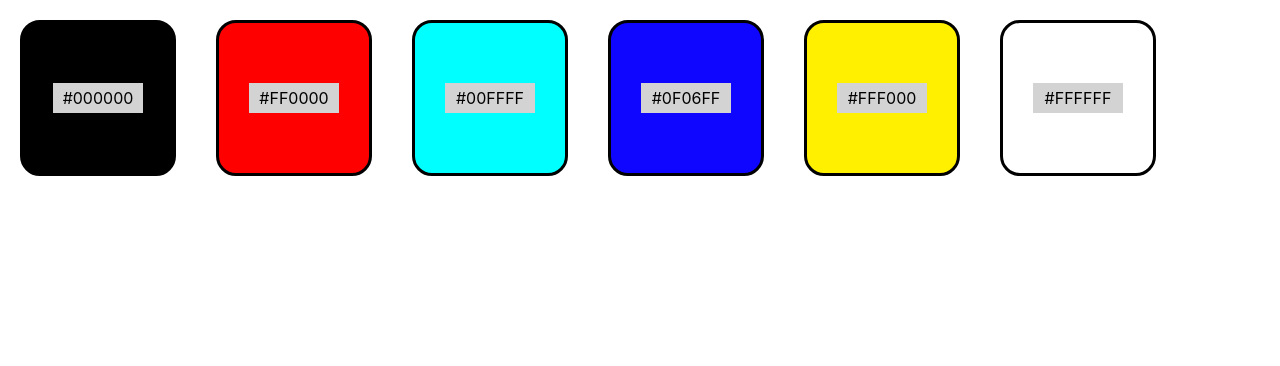
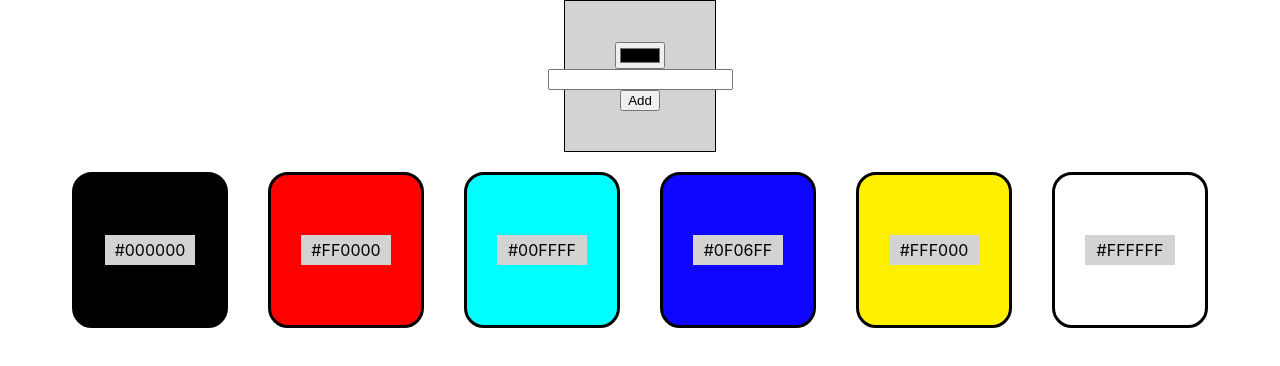
Before and after one commit to edanum/color-saver-app, a React (Create React App) app: page / in a window 1280 px wide. Shown: the top 366 px of the page. Built offline with nearby package versions, Linux system fonts and the light colour scheme.

Commit message:
form handlesubmit added

```diff
--- a/src/App.css
+++ b/src/App.css
@@ -1,7 +1,10 @@
 .App {
   text-align: center;
   display: flex;
+  flex-direction: column;
   flex-wrap: wrap;
+  justify-content: center;
+  align-items: center;
 }
 
 .App-logo {
@@ -30,6 +33,10 @@
   color: #61dafb;
 }
 
+.cardcontainer{
+  display: flex;
+}
+
 @keyframes App-logo-spin {
   from {
     transform: rotate(0deg);
--- a/src/App.js
+++ b/src/App.js
@@ -1,6 +1,10 @@
 import logo from './logo.svg';
+import React from 'react';
 import './App.css';
 import { Card } from "./components/Card"
+import { Form } from "./components/Form"
+import { useState, useEffect } from "react"
+import {nanoid} from "nanoid"
 
 function App() {
 
@@ -13,13 +17,21 @@ function App() {
     { id: 6,  hexcode: "#FFFFFF" },
   ];
 
+  const [cards, setCards] = useState (colors)
+
   return (
     <div className="App">
-      {colors.map(color => {
-        return <Card key={color.key} colorname={color.colorname} hexcode={color.hexcode} />;
-      })
-      }
-
+      <Form key={nanoid()}setCards={setCards} />
+      <div className="cardcontainer">
+        {colors.map((color) => {
+          return (
+            <Card
+              key={color.id}
+              hexcode={color.hexcode}
+            />
+          );
+        })}
+      </div>
     </div>
   );
 }
--- a/src/components/Card.js
+++ b/src/components/Card.js
@@ -1,7 +1,7 @@
 import "./Card.css"
 
 
-export function Card({ key, colorname, hexcode }) {
+export function Card({ hexcode }) {
 
     return (
       <div className="card" style={{ backgroundColor: hexcode }}>
--- /dev/null
+++ b/src/components/Form.css
@@ -0,0 +1,10 @@
+.form{
+    display: flex;
+    flex-direction: column;
+    justify-content: center;
+    align-items: center;
+    height: 150px;
+    width: 150px;
+    background-color: lightgray;
+    border: solid 1px black;
+}
--- /dev/null
+++ b/src/components/Form.js
@@ -0,0 +1,19 @@
+import "./Form.css"
+
+export function Form(setCards) {
+
+    function handleSubmit(event) {
+        event.preventDefault();
+        const data = new FormData(event.target);
+        const values = Object.fromEntries(data);
+        console.log(values)
+    }
+
+ return <div>
+    <form className="form" onSubmit={handleSubmit}>
+      <input type="color" id="color" name="color" />
+      <input type="text" id="hexocde" name="hexcode" />
+      <button type="submit">Add</button>
+    </form>
+  </div>;
+}
```
